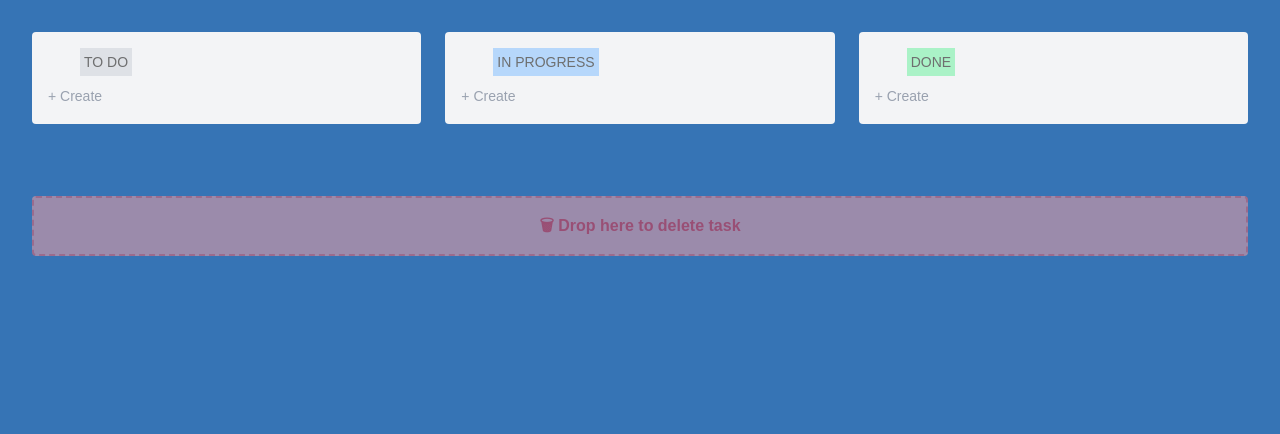
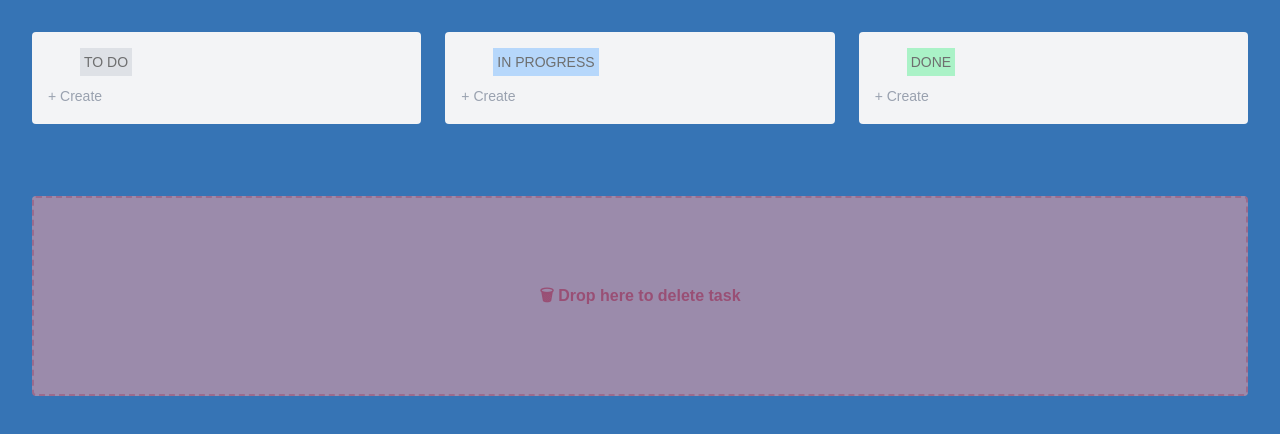
Before and after one commit to rizkitaufiq/task-management-app, a Next.js app: page / in a window 1280 px wide. Shown: the top 434 px of the page. Built offline with nearby package versions, Linux system fonts and the light colour scheme.

Commit message:
style: center content, set height and spacing

```diff
--- a/src/components/molecules/Event/DeleteDropZone.tsx
+++ b/src/components/molecules/Event/DeleteDropZone.tsx
@@ -1,8 +1,13 @@
 "use client";
 
 import { useTaskStore } from "@/store/taskStore";
+import { ReactNode } from "react";
 
-const DeleteDropZone = () => {
+interface Props {
+    children: ReactNode;
+}
+
+const DeleteDropZone = ({ children }: Props) => {
     const deleteTask = useTaskStore((s) => s.deleteTask);
 
     const handleDrop = (e: React.DragEvent) => {
@@ -18,9 +23,9 @@ const DeleteDropZone = () => {
         <div
             onDrop={handleDrop}
             onDragOver={(e) => e.preventDefault()}
-            className="bg-red-300 font-bold opacity-50 w-full text-center p-4 border-2 border-dashed border-red-400 text-red-500 mt-6 rounded hover:bg-red-50 transition"
+            className="flex items-center justify-center bg-red-300 font-bold opacity-50 w-full lg:h-[25vh] mb-4 text-center p-4 border-2 border-dashed border-red-400 text-red-500 lg:mt-6 rounded hover:bg-red-50 transition"
         >
-            🗑 Drop here to delete task
+            {children}
         </div>
     );
 };
--- a/src/components/template/TaskBoard.tsx
+++ b/src/components/template/TaskBoard.tsx
@@ -14,17 +14,19 @@ export default function TaskBoard() {
   };
 
   return (
-    <section>
-      <div className="flex flex-col lg:flex-row justify-center items-center lg:items-baseline gap-6 p-8 lg:min-w-[1024px]">
+    <main>
+      <section className="flex flex-col lg:flex-row justify-center items-center lg:items-baseline gap-6 p-8 lg:min-w-[1024px]">
         <TaskColumn titleTask="TO DO" progress="To Do" bgColor="bg-gray-300" tasks={grouped.todo} />
         <TaskColumn titleTask="IN PROGRESS" progress="In Progress" bgColor="bg-blue-300" tasks={grouped.inProgress} />
         <TaskColumn titleTask="DONE" progress="Done" bgColor="bg-green-300" tasks={grouped.done} />
-      </div>
+      </section>
 
-      <div className="px-8">
-        <DeleteDropZone />
-      </div>
-    </section>
+      <footer className="px-8">
+        <DeleteDropZone>
+          🗑 Drop here to delete task
+        </DeleteDropZone>
+      </footer>
+    </main>
 
   );
 }
```
